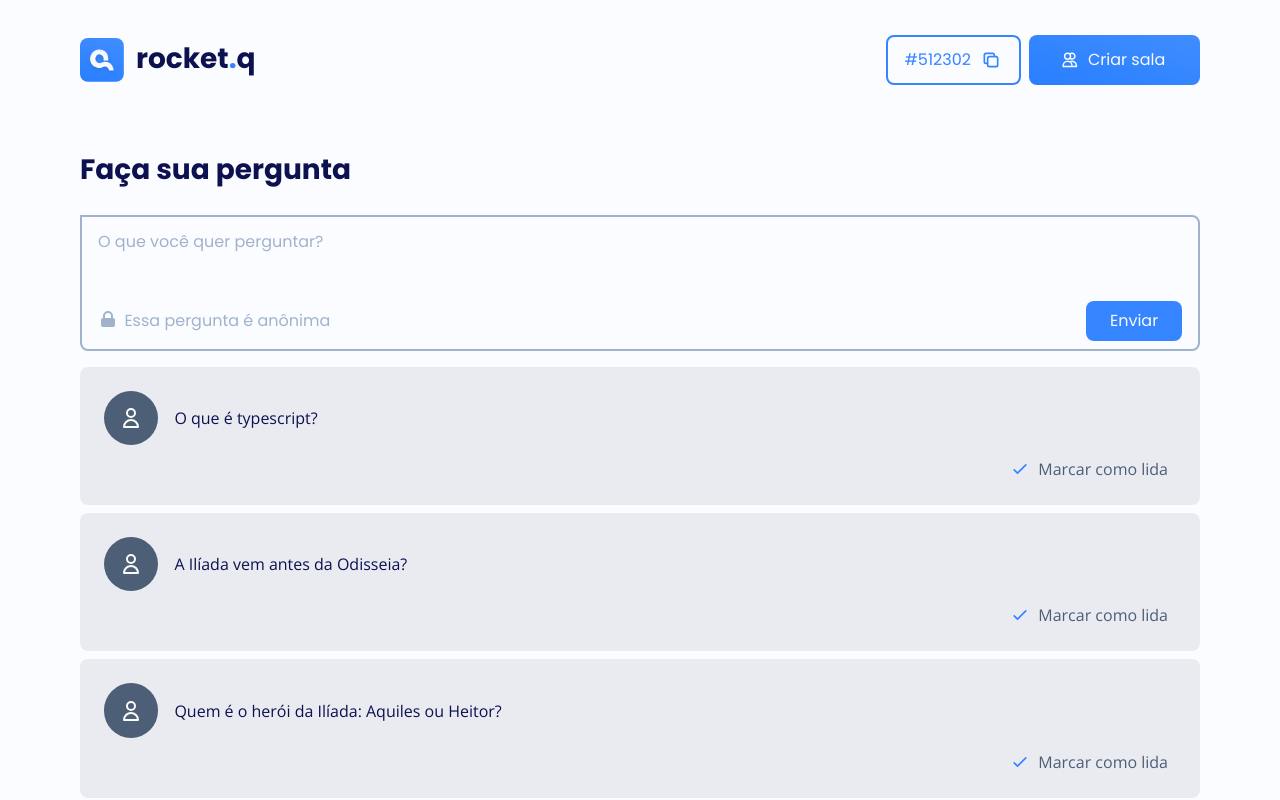
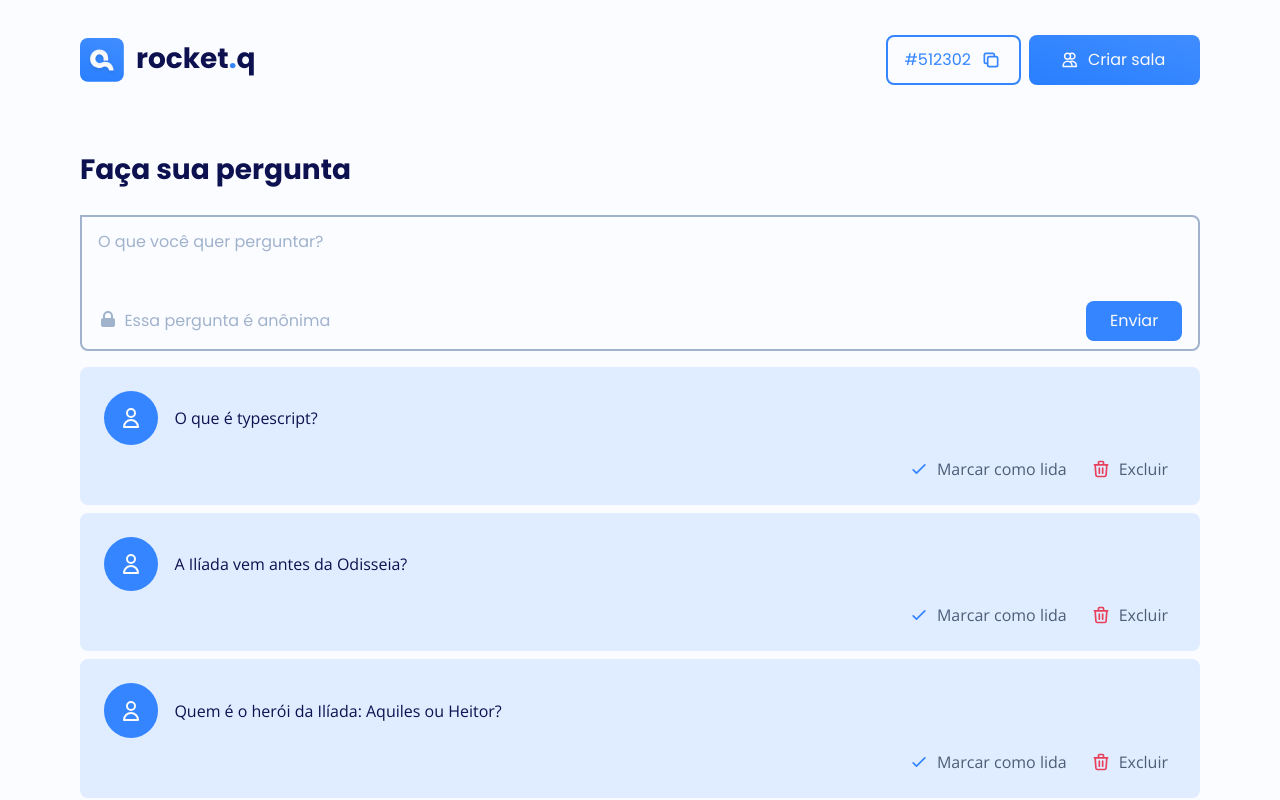
Before and after one commit to yammartins/rocket.q-clone, a React (Vite) app: page /message in a window 1280 px wide. Shown: the top 800 px of the page. Built offline with nearby package versions, Linux system fonts and the light colour scheme.

Commit message:
Alter check to not-check

```diff
--- a/src/pages/ChannelMessage/index.tsx
+++ b/src/pages/ChannelMessage/index.tsx
@@ -1,4 +1,6 @@
+import { useState } from 'react';
 import { Link } from 'react-router-dom';
+import { useLocation } from 'react-router-dom';
 
 import { DuplicateIcon } from '@heroicons/react/outline';
 import { UsersIcon } from '@heroicons/react/outline';
@@ -44,7 +46,12 @@ const chat = [
 
 ];
 
-const MessageChat: React.FC = () => (
+const MessageChat: React.FC = () => {
+  const [cruz, onCruz] = useState(false);
+  const { hash } = useLocation();
+
+  return (
+
     <>
       <header className="container channel flex mt-[2.185rem] mb- items-center justify-between">
         <div className="channel-icon flex gap-3">
@@ -86,7 +93,7 @@ const MessageChat: React.FC = () => (
         </div>
         <div className="questionslog flex flex-col gap-2">
           {chat.map(({ question, id }) => (
-          <div key={id} className="question-closed">
+            <div key={id} className={`question-open ${cruz ? 'question-closed' : ''} `}>
               <div className="question-box">
                 <div className="question-box-profile">
                   <UserIcon className="w-6 h-6 text-wtext" />
@@ -96,7 +103,11 @@ const MessageChat: React.FC = () => (
                 </p>
               </div>
               <div className="question-buttons">
-              <div className="check">
+                <div
+                  role="presentation"
+                  onClick={() => onCruz((prev) => ! prev)}
+                  className="check"
+                >
                   <CheckIcon className="w-5 h-5 text-blue" />
                   <span className="text-greygrey font-sans font-normal text-base"> Marcar como lida</span>
                 </div>
@@ -111,5 +122,6 @@ const MessageChat: React.FC = () => (
       </main>
     </>
   );
+};
 
 export default MessageChat;
--- a/src/styles/components/channelmessage.scss
+++ b/src/styles/components/channelmessage.scss
@@ -14,7 +14,7 @@
       .question-buttons {
         @apply flex justify-end gap-6;
         .check {
-          @apply flex gap-2 items-center;
+          @apply flex gap-2 items-center cursor-pointer;
         }
         .trash {
           @apply flex gap-2 items-center;
@@ -33,7 +33,7 @@
       .question-buttons {
         @apply flex justify-end gap-6;
         .check {
-          @apply flex gap-2 items-center;
+          @apply flex gap-2 items-center cursor-pointer;
         }
         .trash {
           @apply hidden;
```
Lines whose indentation alone changed are shown as unchanged.
